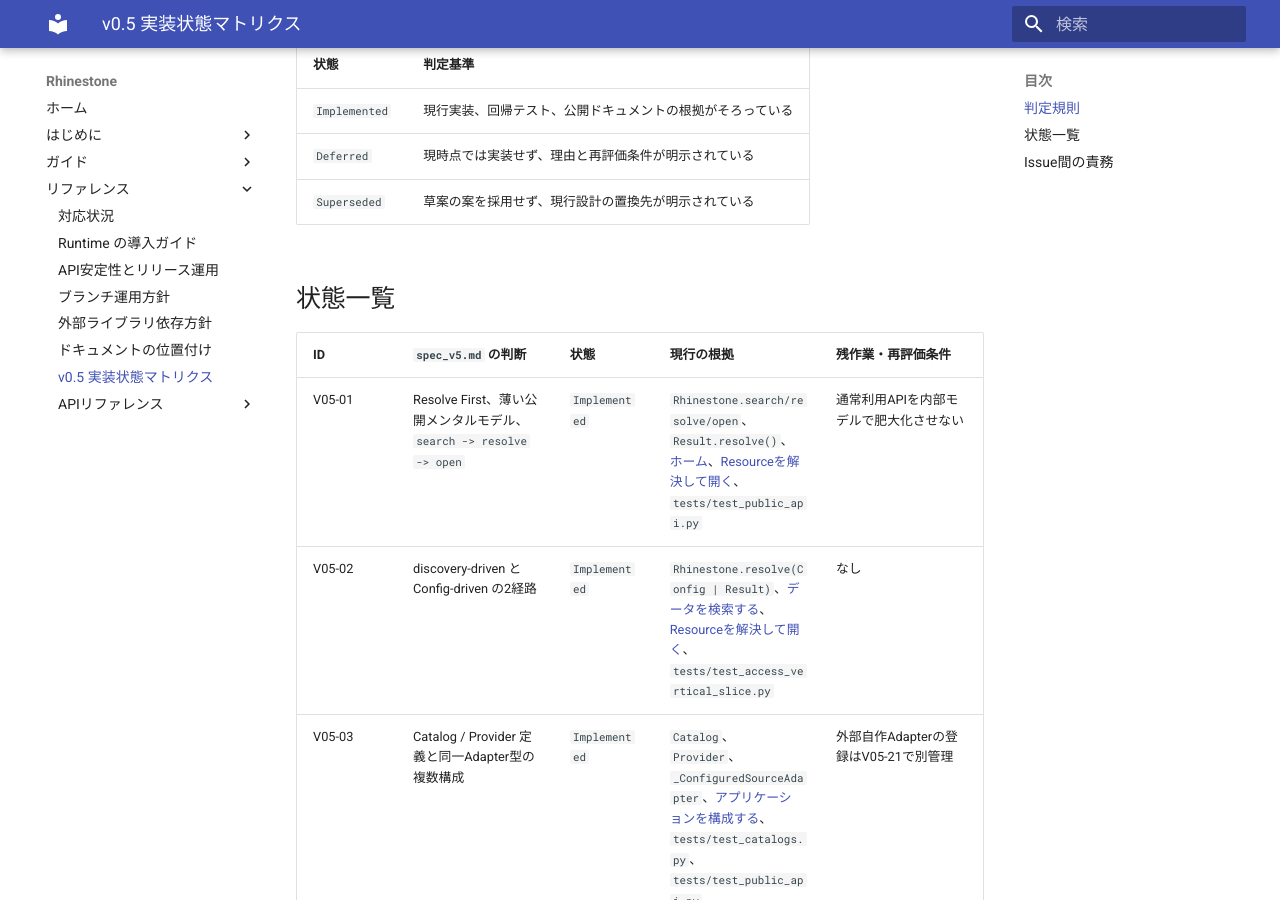
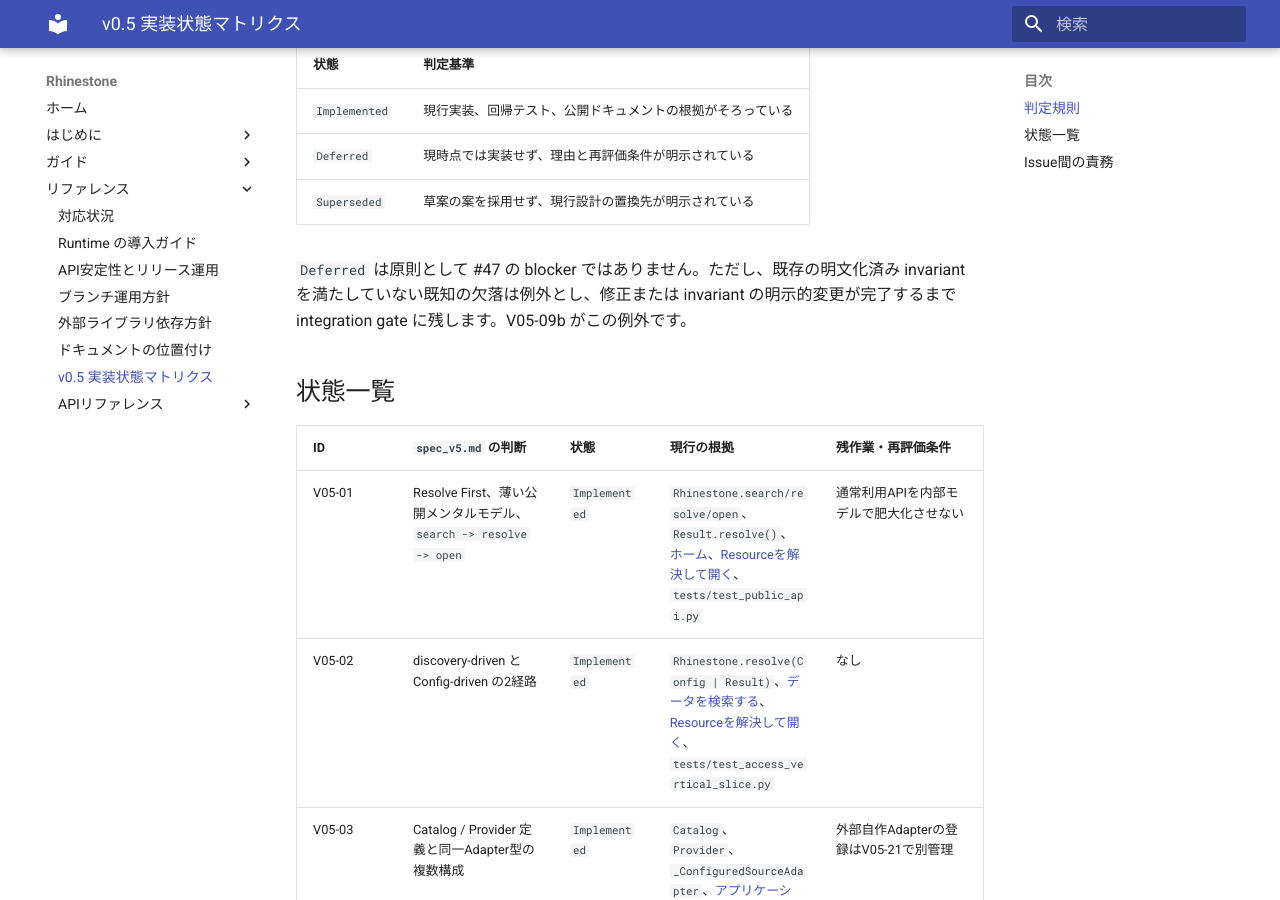
Before and after one commit to u-kitazawa/rhinestone, an MkDocs documentation site: the page built from docs/v05-status-matrix.md, in a window 1280 px wide and 900 px high, scrolled down 305 px. Built offline with MkDocs 1.6.1 and Material for MkDocs 9.7.7, drawn with Linux system fonts in a browser that asks for light colours.

Commit message:
docs: clarify blocking status semantics

```diff
--- a/docs/v05-status-matrix.md
+++ b/docs/v05-status-matrix.md
@@ -11,6 +11,8 @@
 | `Implemented` | 現行実装、回帰テスト、公開ドキュメントの根拠がそろっている |
 | `Deferred` | 現時点では実装せず、理由と再評価条件が明示されている |
 | `Superseded` | 草案の案を採用せず、現行設計の置換先が明示されている |
+
+`Deferred` は原則として #47 の blocker ではありません。ただし、既存の明文化済み invariant を満たしていない既知の欠落は例外とし、修正または invariant の明示的変更が完了するまで integration gate に残します。V05-09b がこの例外です。
 
 ## 状態一覧
 
```
